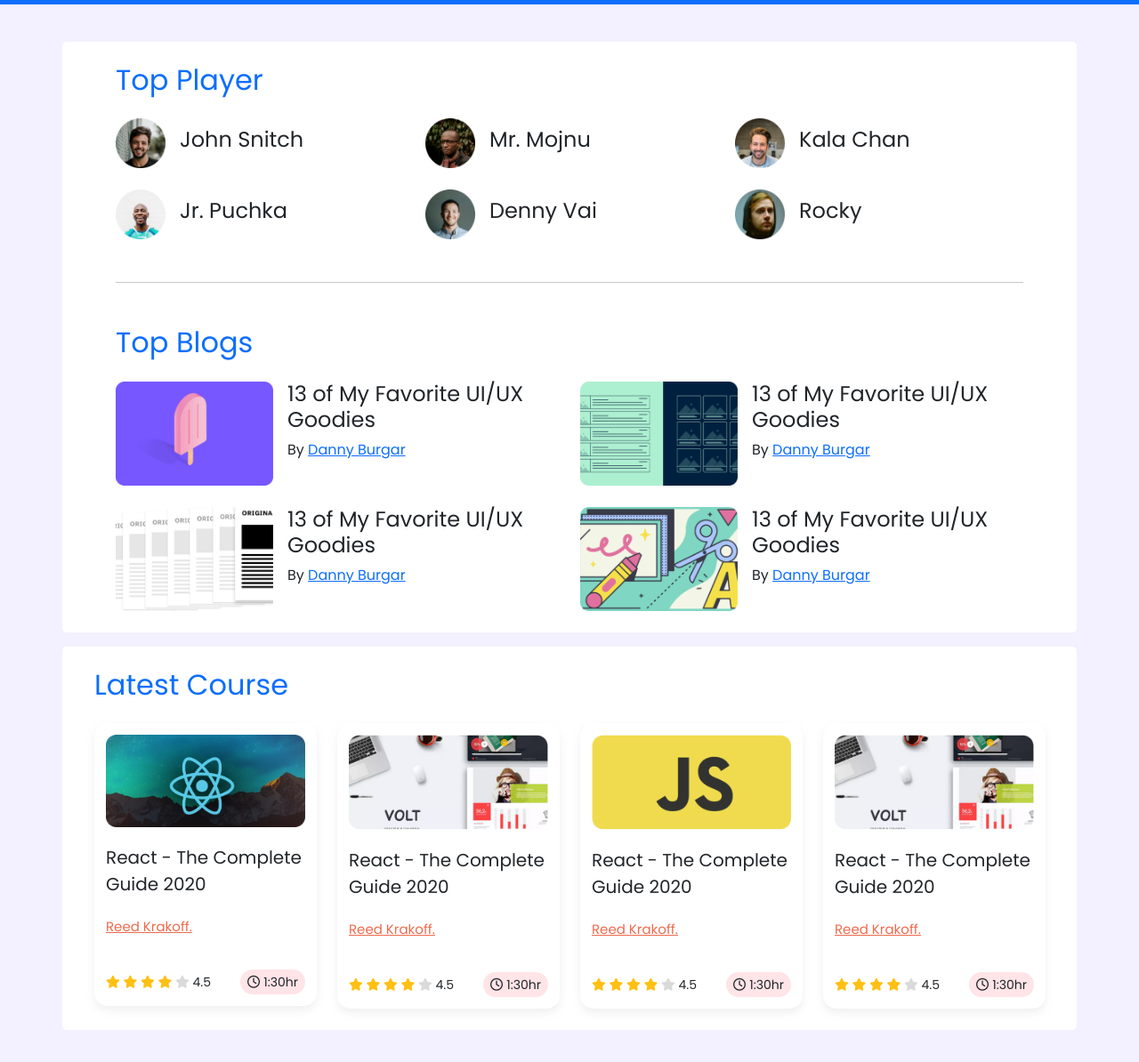
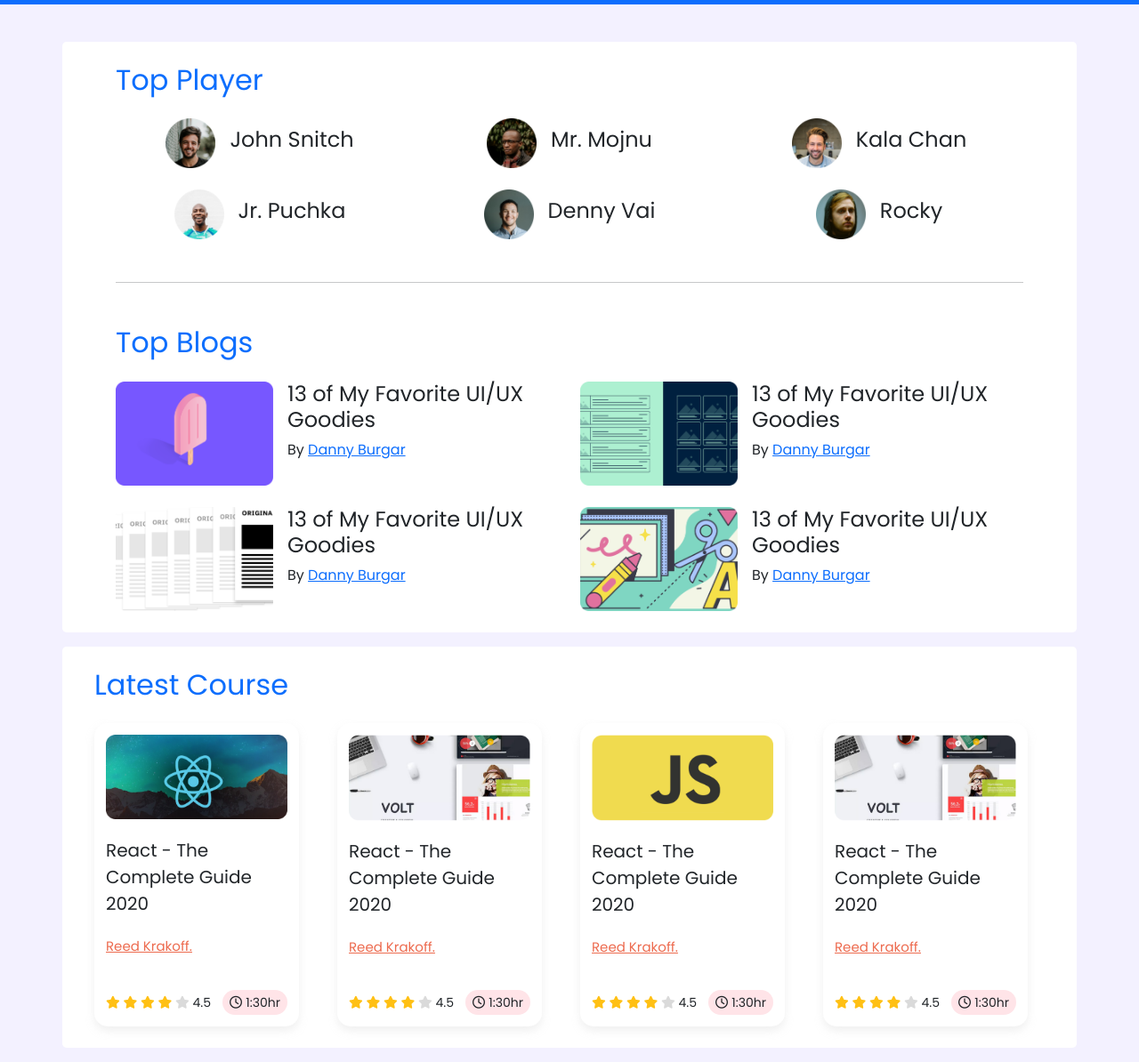
Before and after one commit to mdibuhossain/leaderboard-bootstrap, a plain HTML site: page index.html in a window 1280 px wide. Shown: the part 73-1267 px from the top of the page at 89% size. Drawn offline with Linux system fonts and the light colour scheme.

Commit message:
latest course section responsive

```diff
--- a/css/style.css
+++ b/css/style.css
@@ -13,12 +13,12 @@
     justify-content: space-between;
     align-items: center;
     padding: 13px;
-    width: 250px;
+    width: 230px;
     border-radius: 15px;
     box-shadow: 0 5px 10px rgba(211, 211, 211, 0.342);
 }
 .course_banner img{
-    width: 224px;
+    width: 100%;
 }
 .course_info{
     margin: 19px 0;
--- a/index.html
+++ b/index.html
@@ -47,32 +47,32 @@
             <h2 class="text-primary text-md-start text-center mb-4">Top Player</h2>
             <div class="row gy-4">
                 <div
-                    class="col-lg-4 col-md-6 col-12 d-flex align-items-center flex-md-row flex-column justify-md-content-center">
+                    class="col-lg-4 col-md-6 col-12 d-flex align-items-center flex-md-row flex-column justify-content-md-center">
                     <img class="me-md-3" src="images/Ellipse.png" width="56">
                     <h4>John Snitch</h4>
                 </div>
                 <div
-                    class="col-lg-4 col-md-6 col-12 d-flex align-items-center flex-md-row flex-column justify-md-content-center">
+                    class="col-lg-4 col-md-6 col-12 d-flex align-items-center flex-md-row flex-column justify-content-md-center">
                     <img class="me-md-3" src="images/Ellipse-1.png" width="56">
                     <h4>Mr. Mojnu</h4>
                 </div>
                 <div
-                    class="col-lg-4 col-md-6 col-12 d-flex align-items-center flex-md-row flex-column justify-md-content-center">
+                    class="col-lg-4 col-md-6 col-12 d-flex align-items-center flex-md-row flex-column justify-content-md-center">
                     <img class="me-md-3" src="images/Ellipse-2.png" width="56">
                     <h4>Kala Chan</h4>
                 </div>
                 <div
-                    class="col-lg-4 col-md-6 col-12 d-flex align-items-center flex-md-row flex-column justify-md-content-center">
+                    class="col-lg-4 col-md-6 col-12 d-flex align-items-center flex-md-row flex-column justify-content-md-center">
                     <img class="me-md-3" src="images/Ellipse-3.png" width="56">
                     <h4>Jr. Puchka</h4>
                 </div>
                 <div
-                    class="col-lg-4 col-md-6 col-12 d-flex align-items-center flex-md-row flex-column justify-md-content-center">
+                    class="col-lg-4 col-md-6 col-12 d-flex align-items-center flex-md-row flex-column justify-content-md-center">
                     <img class="me-md-3" src="images/Ellipse-4.png" width="56">
                     <h4>Denny Vai</h4>
                 </div>
                 <div
-                    class="col-lg-4 col-md-6 col-12 d-flex align-items-center flex-md-row flex-column justify-md-content-center">
+                    class="col-lg-4 col-md-6 col-12 d-flex align-items-center flex-md-row flex-column justify-content-md-center">
                     <img class="me-md-3" src="images/Ellipse-5.png" width="56">
                     <h4>Rocky</h4>
                 </div>
@@ -120,8 +120,8 @@
     <section class="container bg-white rounded-3 mb-3">
         <div class="px-4 py-4">
             <h2 class="text-primary text-md-start text-center mb-4">Latest Course</h2>
-            <div class="row gy-3">
-                <div class="col-lg-3 col-md-4 col-12">
+            <div class="row gy-1">
+                <div class="col-lg-3 col-md-6 col-12 d-flex justify-content-md-start justify-content-center">
                     <div class="course">
                         <div class="course_banner">
                             <img src="images/Mask Group-3.png">
@@ -148,7 +148,7 @@
                         </div>
                     </div>
                 </div>
-                <div class="col-lg-3 col-md-4 col-12">
+                <div class="col-lg-3 col-md-6 col-12 d-flex justify-content-md-start justify-content-center">
                     <div class="course">
                         <div class="course_banner">
                             <img src="images/Group 2.png">
@@ -175,7 +175,7 @@
                         </div>
                     </div>
                 </div>
-                <div class="col-lg-3 col-md-4 col-12">
+                <div class="col-lg-3 col-md-6 col-12 d-flex justify-content-md-start justify-content-center">
                     <div class="course">
                         <div class="course_banner">
                             <img src="images/Mask Group-4.png">
@@ -202,7 +202,7 @@
                         </div>
                     </div>
                 </div>
-                <div class="col-lg-3 col-md-4 col-12">
+                <div class="col-lg-3 col-md-6 col-12 d-flex justify-content-md-start justify-content-center">
                     <div class="course">
                         <div class="course_banner">
                             <img src="images/Group 2.png">
```
